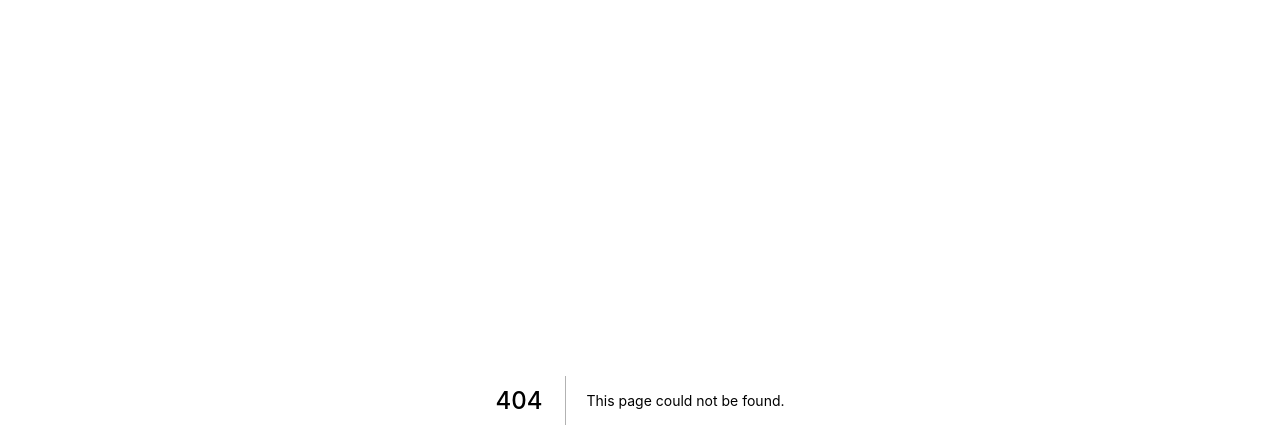
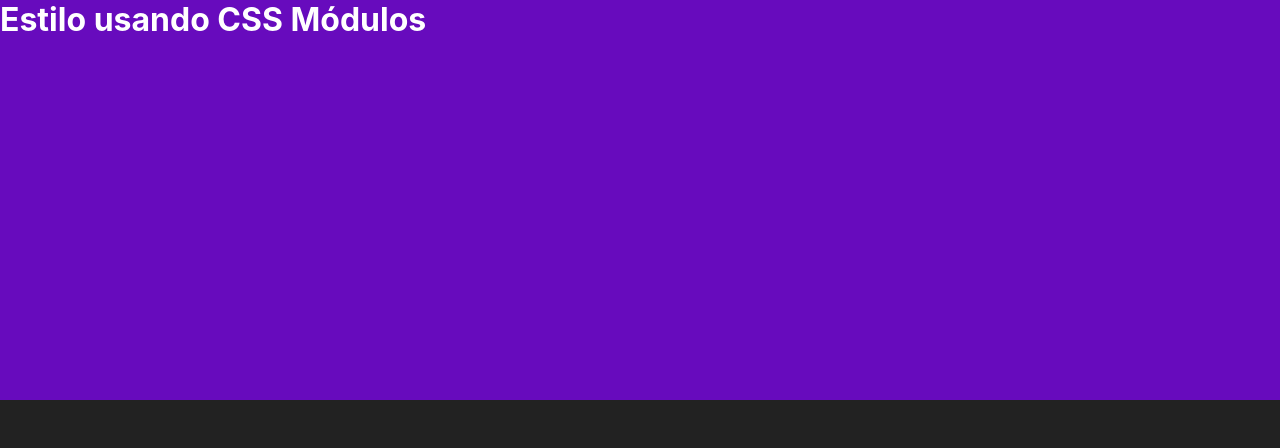
Before and after one commit to thiago-henrique-dev/proj-nextjs-cadastro-banco-de-dados, a Next.js app: page /estiloso in a window 1280 px wide. Before the commit this address had no page. Shown: the top 448 px of the page. Built offline with nearby package versions, Linux system fonts and the light colour scheme.

Commit message:
CSS Modularizado

```diff
--- /dev/null
+++ b/src/pages/estiloso.jsx
@@ -0,0 +1,8 @@
+import styles from '../styles/Estiloso.module.css'
+export default function Estiloso(){
+    return (
+        <div className={styles.roxo}>
+            <h1>Estilo usando CSS Módulos</h1>
+        </div>
+    )
+}
--- /dev/null
+++ b/src/styles/Estiloso.module.css
@@ -0,0 +1,10 @@
+.roxo{
+    height: 50vh;
+    background-color: #670bbd;
+    color: #fff;
+}
+
+.roxo h1 {
+
+    margin: 0;
+}
--- a/src/styles/app.css
+++ b/src/styles/app.css
@@ -1,10 +1,6 @@
 html,
 body {
-  padding: 0;
-  margin: 0;
   background-color: #222;
   color: #eee;
 
-  font-family: -apple-system, BlinkMacSystemFont, Segoe UI, Roboto, Oxygen,
-    Ubuntu, Cantarell, Fira Sans, Droid Sans, Helvetica Neue, sans-serif;
 }
```
